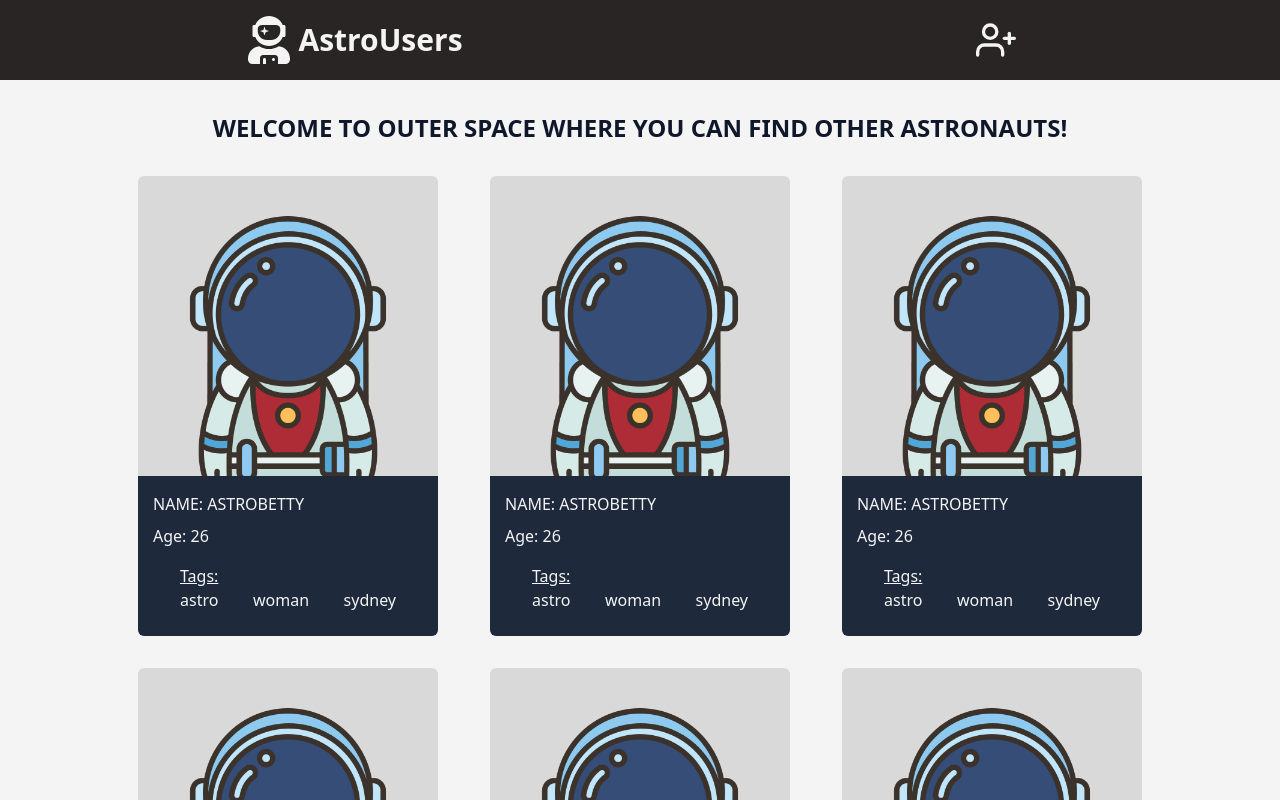
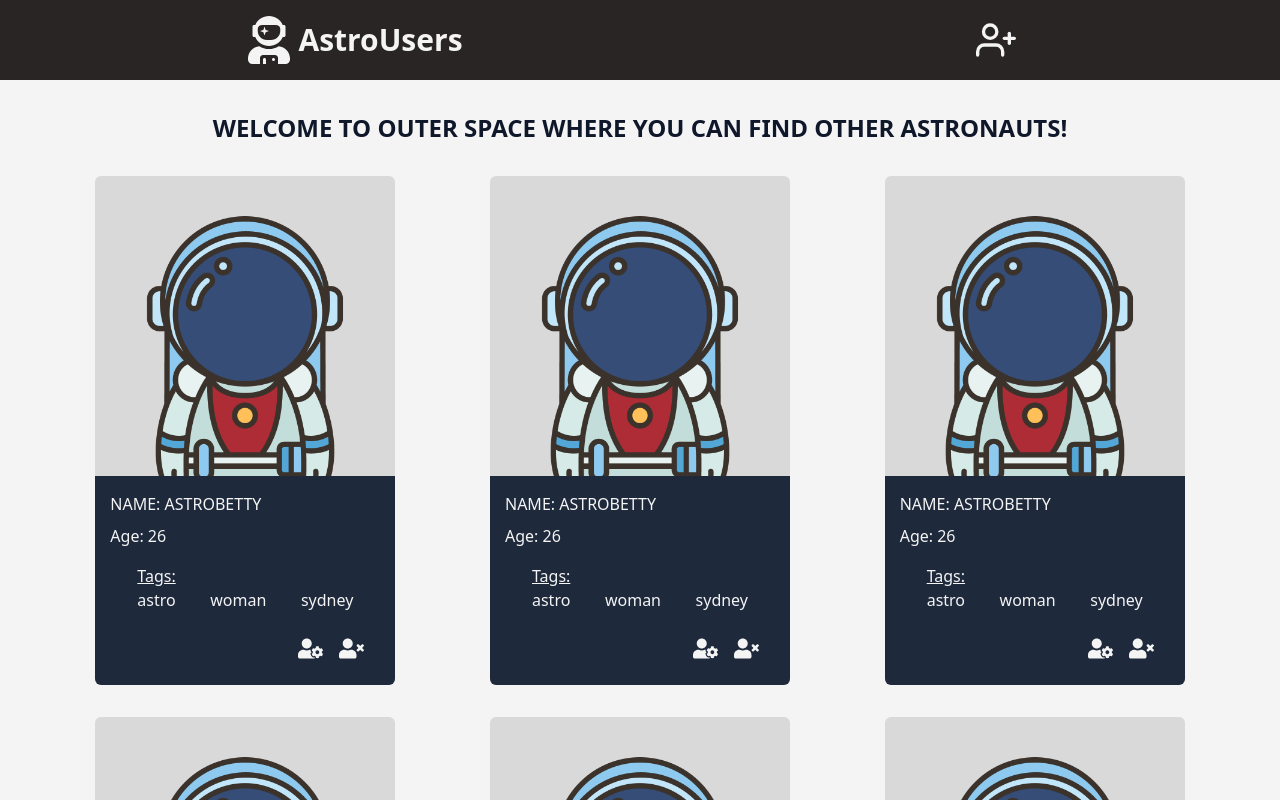
Before and after one commit to pinkjagnie/users-cards-project, a Next.js app: page / in a window 1280 px wide. Shown: the top 800 px of the page. Built offline with nearby package versions, Linux system fonts and the light colour scheme.

Commit message:
In SingleUserCard add edit & remove button

```diff
--- a/src/components/main-view/MainContent.js
+++ b/src/components/main-view/MainContent.js
@@ -7,9 +7,9 @@ import SingleUserCard from "./SingleUserCard";
 const MainContent = () => {
   return(
     <section className={`min-h-screen pt-28 min-[600px]:pt-36 lg:pt-28 pb-10 ${styles.mainBackgroundColor} ${styles.mainTextColor}`}>
-      <div className="w-[90%] md:w-[80%] mx-auto">
+      <div className="w-[90%] md:w-[80%] lg:w-[95%] xl:w-[90%] mx-auto">
         <h1 className="pb-4 md:pt-4 lg:pt-0 uppercase font-bold text-xl lg:text-2xl text-center">Welcome to outer space where you can find other astronauts!</h1>
-        <div className="md:grid md:grid-cols-2 lg:grid-cols-3 md:gap-8 md:py-4">
+        <div className="md:grid md:grid-cols-2 lg:grid-cols-3 md:gap-8 md:justify-items-center md:py-4">
           <SingleUserCard />
           <SingleUserCard />
           <SingleUserCard />
--- a/src/components/main-view/SingleUserCard.js
+++ b/src/components/main-view/SingleUserCard.js
@@ -1,15 +1,17 @@
 import React from "react";
 import Image from "next/image";
+
+import { FaUserCog, FaUserTimes } from 'react-icons/fa';
 
 import { defaultUserProfilePhoto } from "@/assets/index";
 
 const SingleUserCard = () => {
   return(
-    <div className="py-4 md:py-0 w-[300px] mx-auto">
+    <div className="py-4 md:py-0 w-[300px] max-[300px]:w-[250px] max-[340px]:w-[280px] mx-auto">
       <div>
-        <Image src={defaultUserProfilePhoto} width={300} height={300} alt="user photo" className="rounded-t-md" />
+        <Image src={defaultUserProfilePhoto} width={300} height={300} alt="user photo" className="rounded-t-md max-[300px]:w-[250px] max-[340px]:w-[280px]" />
       </div>
-      <div className="w-[300px] rounded-b-md bg-slate-800 text-zinc-100">
+      <div className="w-[300px] max-[300px]:w-[250px] max-[340px]:w-[280px] rounded-b-md bg-slate-800 text-zinc-100">
         <div className="w-[90%] mx-auto">
           <div className="font-medium">
             <p className="pt-4 pb-2 uppercase">Name: AstroBetty</p>
@@ -23,6 +25,10 @@ const SingleUserCard = () => {
               <label>sydney</label>
             </div>
           </div>
+          <div className="flex justify-end pb-6">
+            <FaUserCog size={25} className="cursor-pointer hover:text-lime-300"/>
+            <FaUserTimes size={25} className="mx-4 cursor-pointer hover:text-lime-300"/>
+          </div>
         </div>
       </div>
     </div>
```
